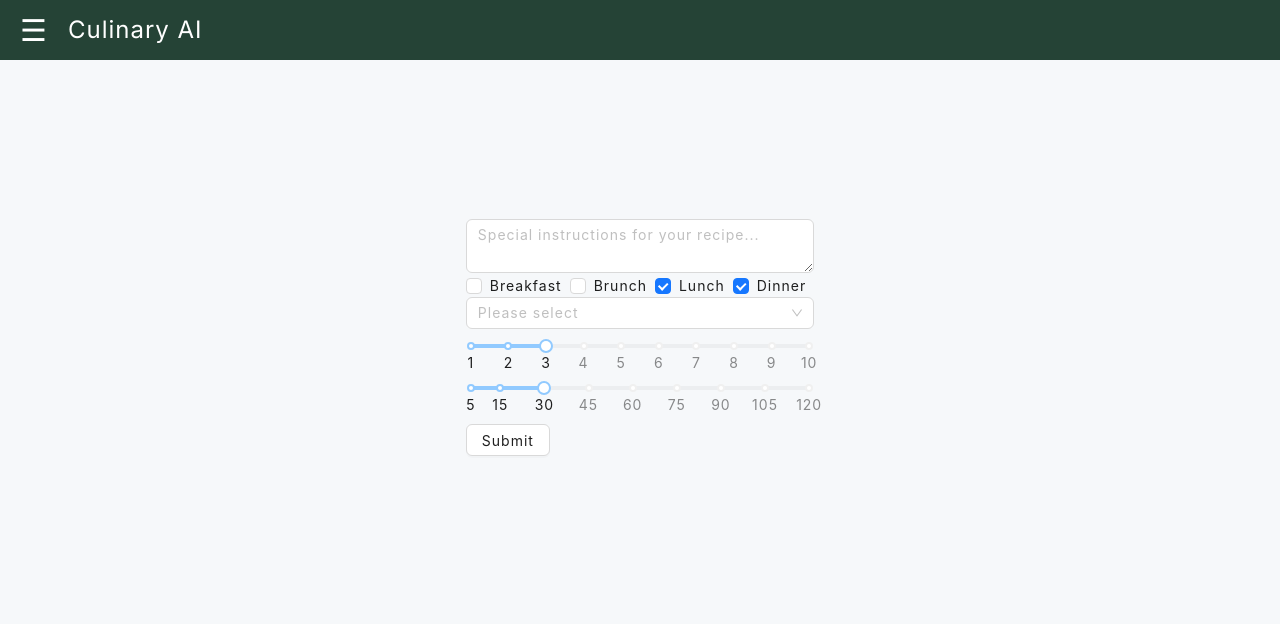
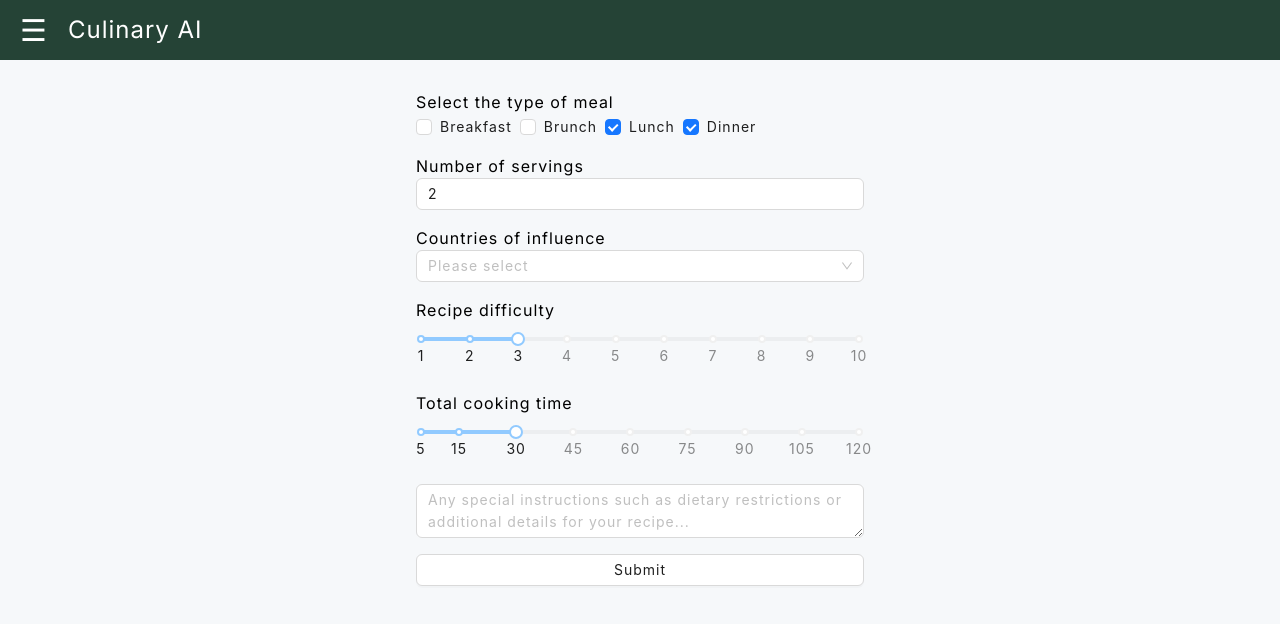
Before and after one commit to Christopher-Stolfa/recipes-ai, a Next.js app: page / in a window 1280 px wide. Shown: the top 624 px of the page. Built offline with nearby package versions, Linux system fonts and the light colour scheme; what i18n-iso-countries would draw is missing.

Commit message:
Add serving size and cook time

```diff
--- a/app/api/generate-recipe/route.ts
+++ b/app/api/generate-recipe/route.ts
@@ -14,6 +14,7 @@ The recipe description should be interesting and not sound vague or AI generated
 Provide a time estimate of the step.
 List the steps in an order that makes sense for the recipe.
 When listing ingredients, please provide the measurements.
+The amount of ingredients should reflect the number of servings.
 Each step should contain easy to read concise instructions that mentions time and measurements.
 `;
 
@@ -49,6 +50,8 @@ export async function POST(req: NextRequest) {
       .object({
         title: z.string().describe("The title of a recipe"),
         description: z.string().describe("A description of the recipe"),
+        time: z.number().describe("The total recipe time in minutes"),
+        servings: z.number().describe("The number of servings"),
         ingredients: z
           .array(z.string().describe("An ingredient"))
           .describe("The list of the ingredients used in all the steps"),
--- a/app/components/recipe-form/recipe-form.module.scss
+++ b/app/components/recipe-form/recipe-form.module.scss
@@ -5,3 +5,11 @@
   width: 100%;
   height: 75%;
 }
+
+.content {
+  display: flex;
+  flex-direction: column;
+  gap: 1rem;
+  width: 35%;
+  min-width: 22rem;
+}
--- a/app/components/recipe-form/recipe-form.tsx
+++ b/app/components/recipe-form/recipe-form.tsx
@@ -6,7 +6,7 @@ import { useRouter } from "next/navigation";
 import React, { useEffect } from "react";
 import { useForm, Resolver, SubmitHandler, Controller } from "react-hook-form";
 import { v4 as uuidv4 } from "uuid";
-import { Select, Button, Slider, Checkbox } from "antd";
+import { Select, Button, Slider, Checkbox, Input } from "antd";
 import { getNames, registerLocale } from "i18n-iso-countries";
 import countryLocale from "i18n-iso-countries/langs/en.json";
 import TextArea from "antd/es/input/TextArea";
@@ -25,6 +25,7 @@ type IFormValues = {
   additionalDetails: string;
   difficulty: number;
   prepTime: number;
+  servings: number;
   [EMealType.breakfast]: boolean;
   [EMealType.brunch]: boolean;
   [EMealType.lunch]: boolean;
@@ -69,6 +70,7 @@ const RecipeForm: React.FC = () => {
       countries: [],
       additionalDetails: "",
       difficulty: 3,
+      servings: 2,
       breakfast: false,
       brunch: false,
       lunch: true,
@@ -121,6 +123,7 @@ const RecipeForm: React.FC = () => {
         brunch,
         lunch,
         dinner,
+        servings,
       }) => {
         setInput(
           `The recipe must be relevant to the following params:
@@ -134,6 +137,7 @@ const RecipeForm: React.FC = () => {
         brunch=${brunch}.
         lunch=${lunch}.
         dinner=${dinner}.
+        numberOfServings=${servings}
         `
         );
       }
@@ -142,18 +146,9 @@ const RecipeForm: React.FC = () => {
 
   return (
     <form className={styles.container} onSubmit={onSubmit}>
+      <div className={styles.content}>
         <div>
-        <Controller
-          name="additionalDetails"
-          control={control}
-          render={({ field }) => (
-            <TextArea
-              {...field}
-              rows={2}
-              placeholder="Special instructions for your recipe..."
-            />
-          )}
-        />
+          <label>Select the type of meal</label>
           <div>
             {mealTypeOptions.map((option) => (
               <Controller
@@ -172,10 +167,27 @@ const RecipeForm: React.FC = () => {
               />
             ))}
           </div>
+        </div>
+        <div>
+          <label htmlFor="servings">Number of servings</label>
+          <Controller
+            name="servings"
+            control={control}
+            render={({ field }) => (
+              <Input
+                {...field}
+                width={16}
+                placeholder="Any special instructions or additional details for your recipe..."
+              />
+            )}
+          />
+        </div>
         <Controller
           name="countries"
           control={control}
           render={({ field }) => (
+            <div>
+              <label htmlFor="countries">Countries of influence</label>
               <Select
                 {...field}
                 disabled={chatEndpointIsLoading}
@@ -187,12 +199,15 @@ const RecipeForm: React.FC = () => {
                 placeholder="Please select"
                 options={countryArray}
               />
+            </div>
           )}
         />
         <Controller
           name="difficulty"
           control={control}
           render={({ field }) => (
+            <div>
+              <label htmlFor="difficulty">Recipe difficulty</label>
               <Slider
                 {...field}
                 marks={{
@@ -210,12 +225,15 @@ const RecipeForm: React.FC = () => {
                 min={1}
                 max={10}
               />
+            </div>
           )}
         />
         <Controller
           name="prepTime"
           control={control}
           render={({ field }) => (
+            <div>
+              <label htmlFor="prepTime">Total cooking time</label>
               <Slider
                 {...field}
                 marks={{
@@ -235,6 +253,18 @@ const RecipeForm: React.FC = () => {
                 defaultValue={30}
                 tooltip={{ formatter: (value) => `${value} min` }}
               />
+            </div>
+          )}
+        />
+        <Controller
+          name="additionalDetails"
+          control={control}
+          render={({ field }) => (
+            <TextArea
+              {...field}
+              rows={2}
+              placeholder="Any special instructions such as dietary restrictions or additional details for your recipe..."
+            />
           )}
         />
         <Button
--- a/app/recipe/[id]/page.module.scss
+++ b/app/recipe/[id]/page.module.scss
@@ -11,6 +11,10 @@
   gap: 5%;
   width: 100%;
   position: relative;
+}
+
+.servingSizeTime {
+  padding-left: 0.25rem;
 }
 
 .headerLeft {
--- a/app/recipe/[id]/page.tsx
+++ b/app/recipe/[id]/page.tsx
@@ -47,6 +47,10 @@ const Recipe = ({ params: { id } }: IRecipeProps) => {
       <section className={styles.header}>
         <div className={styles.headerLeft}>
           <h1>{recipe?.title}</h1>
+          <p className={styles.servingSizeTime}>Servings: {recipe?.servings}</p>
+          <p className={styles.servingSizeTime}>
+            Cooking time: {recipe?.time} minutes
+          </p>
           <p className={styles.description}>{recipe?.description}</p>
         </div>
         <div className={styles.headerRight}>
--- a/types.d.ts
+++ b/types.d.ts
@@ -8,6 +8,8 @@ type RecipeStep = {
 export interface IRecipe {
   title: string;
   description: string;
+  servings: number;
+  time: number;
   ingredients: string[];
   steps: RecipeStep[];
   wordCount: number;
```
Lines whose indentation alone changed are shown as unchanged.
